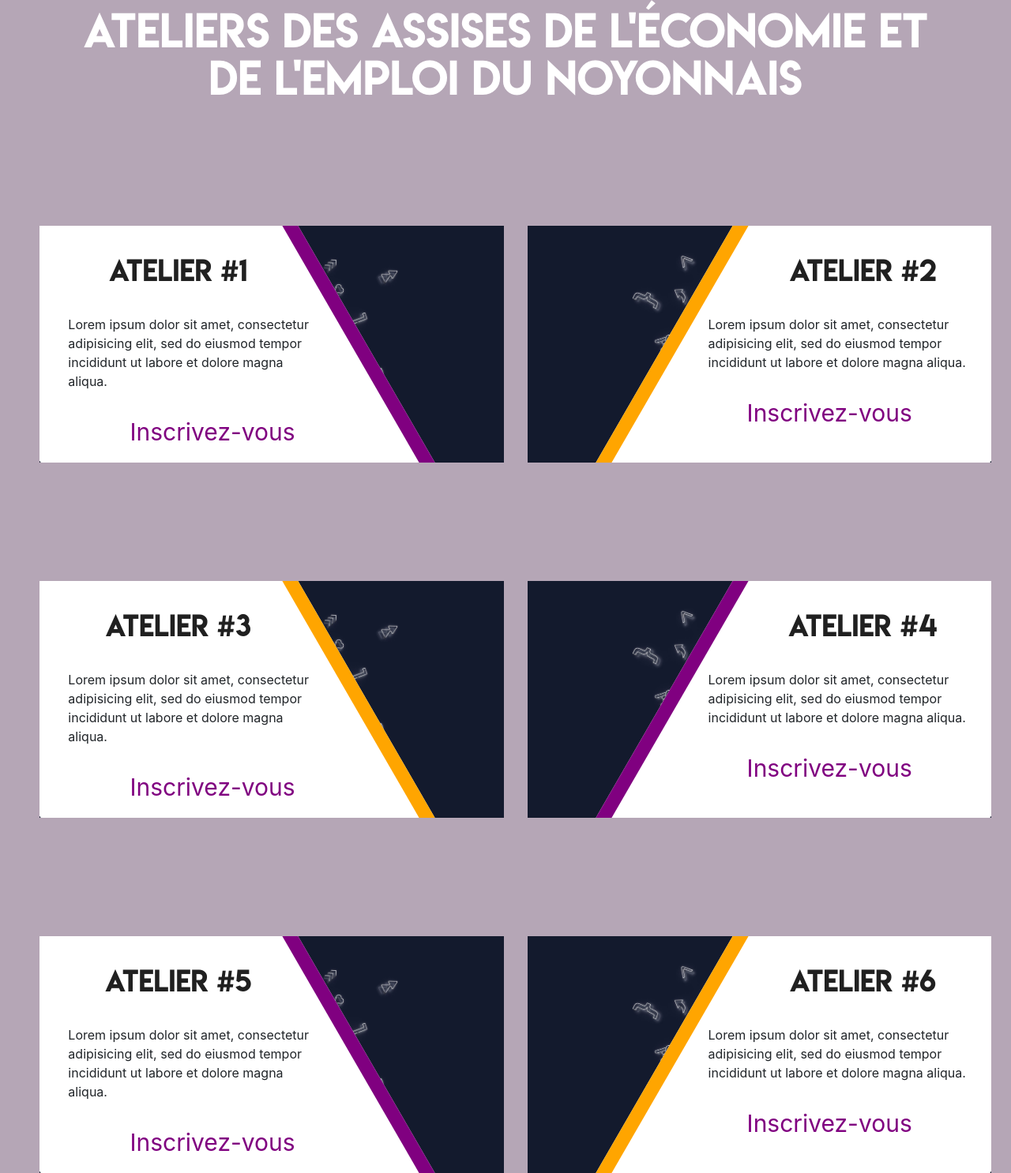
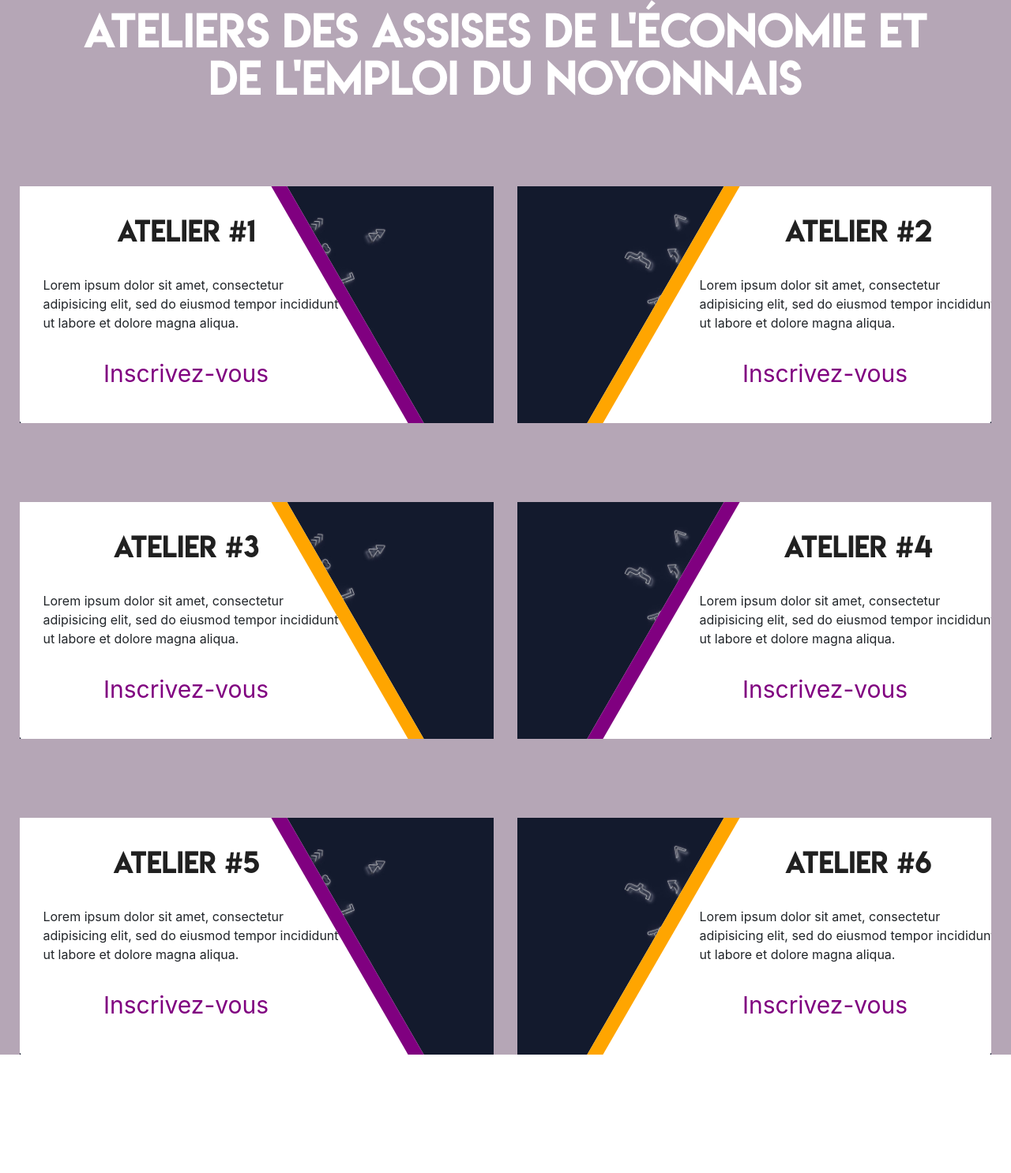
Before and after one commit to PierreSchuvey/finalAct, a PHP site: page / in a window 1280 px wide. Shown: the part 192-1678 px from the top of the page at 79% size. After the commit the page ends 1528 px from the top, so only its background shows below. Run offline with PHP 8.4, Linux system fonts and the light colour scheme.

Commit message:
Atelier v2

```diff
--- a/assets/css/main.css
+++ b/assets/css/main.css
@@ -60,8 +60,8 @@ h1{
     line-height: 60px;
 }
 .atelierLine{
-  margin-top: 150px;
-  margin-left: 30px;
+  margin-top: 100px;
+  margin-left: 5px;
 }
 .atelierCard{
   width:100%;
@@ -119,7 +119,7 @@ margin-left: -160px;
 -o-transform: skew(-30deg);
 margin-top:30px;
 margin-left: 100px;
-margin-right: -90px;
+margin-right: -150px;
 }
 .linkSubscribe{
   text-align: center;
```
